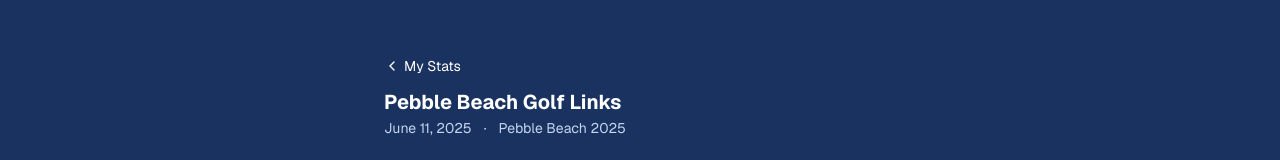
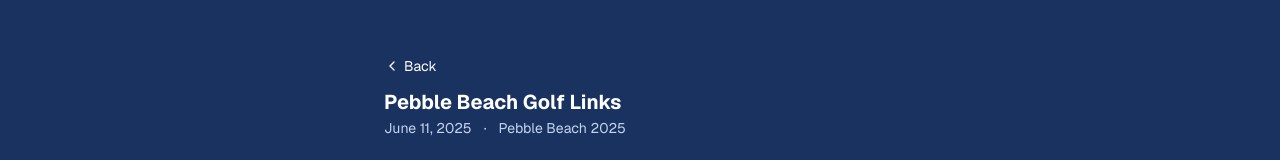
Before and after one commit to justlookingaround5/golf-trip, a Next.js app: page /v2/round/r1 in a window 1280 px wide. Shown: the top 160 px of the page. Built offline with nearby package versions, Linux system fonts and the light colour scheme; no server answers.

Commit message:
Rename back button label from "My Stats" to "Back" on round history page
Co-Authored-By: Claude Sonnet 4.6 <noreply@anthropic.com>

```diff
--- a/src/app/v2/round/[roundId]/page.tsx
+++ b/src/app/v2/round/[roundId]/page.tsx
@@ -40,7 +40,7 @@ export default function RoundScorecardPage({ params }: { params: Promise<{ round
             <svg width="16" height="16" viewBox="0 0 24 24" fill="none" stroke="currentColor" strokeWidth="2" strokeLinecap="round">
               <polyline points="15 18 9 12 15 6" />
             </svg>
-            My Stats
+            Back
           </button>
           <h1 className="text-xl font-bold">{round.courseName}</h1>
           <div className="flex items-center gap-3 text-sm text-golf-200 mt-0.5">
```
